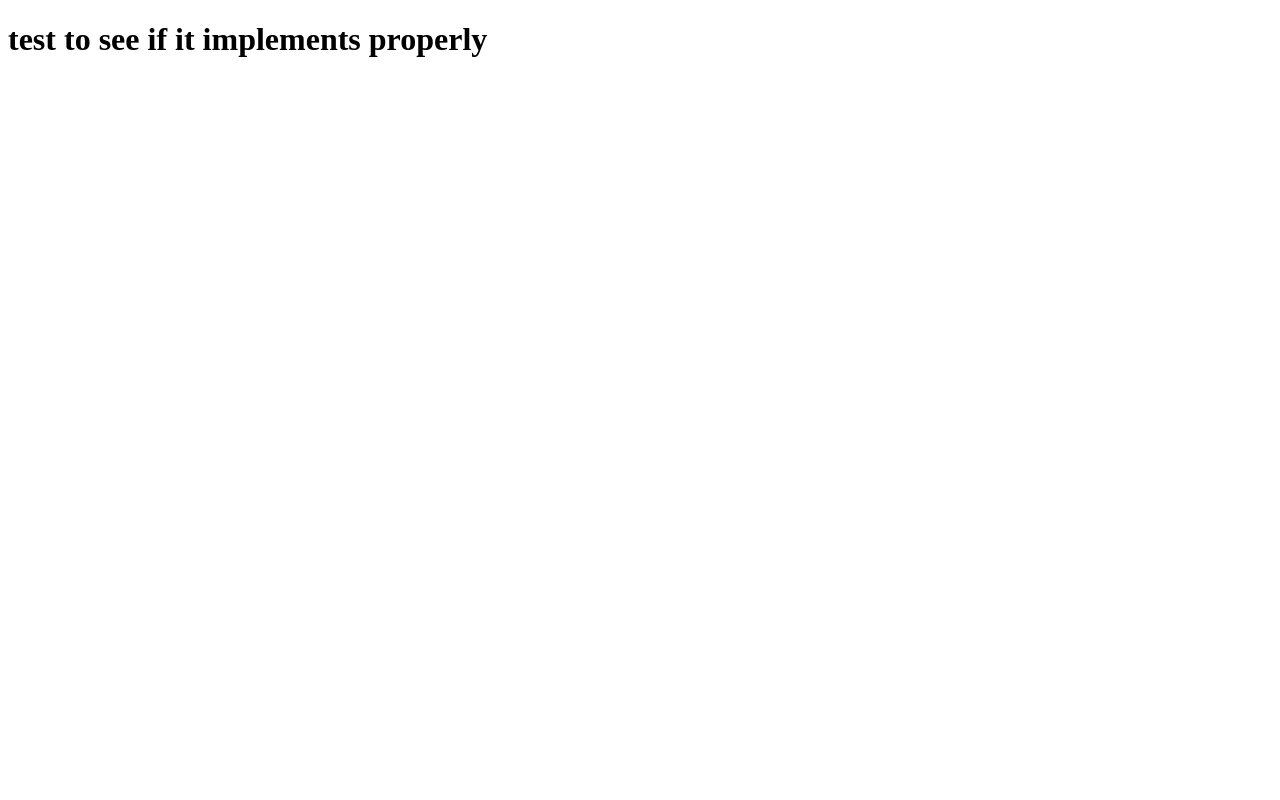
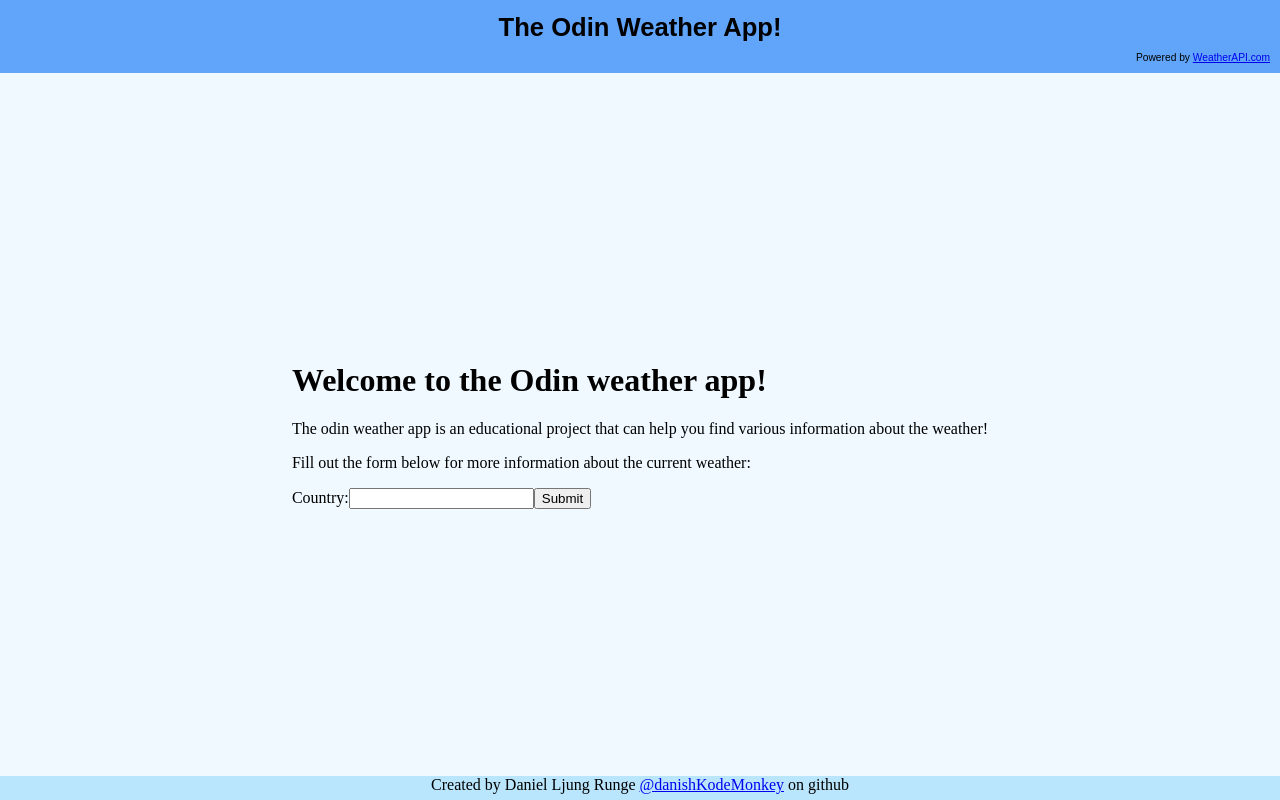
Before and after one commit to DanishKodeMonkey/odin-weatherapp, a website built with webpack: page src/index.html in a window 1280 px wide. Built offline with nearby package versions, Linux system fonts and the light colour scheme.

Commit message:
Initial content for web app and styling

```diff
--- a/package.json
+++ b/package.json
@@ -26,5 +26,8 @@
     "webpack": "^5.90.3",
     "webpack-cli": "^5.1.4",
     "webpack-dev-server": "^5.0.2"
+  },
+  "dependencies": {
+    "@fontsource-variable/josefin-sans": "^5.0.20"
   }
 }
--- a/src/index.html
+++ b/src/index.html
@@ -8,6 +8,47 @@
 		<title><%= htmlWebpackPlugin.options.title %></title>
 	</head>
 	<body>
-		<h1>test to see if it implements properly</h1>
+		<header>
+			<span class="header-title">The Odin Weather App!</span>
+			<p class="credits">
+				Powered by
+				<a
+					href="https://www.weatherapi.com/"
+					title="Free Weather API"
+					>WeatherAPI.com</a
+				>
+			</p>
+		</header>
+		<main>
+			<div
+				class="content"
+				id="introduction">
+				<h1>Welcome to the Odin weather app!</h1>
+				<p>
+					The odin weather app is an educational project that can help you find
+					various information about the weather!
+				</p>
+				<p>
+					Fill out the form below for more information about the current
+					weather:
+				</p>
+				<form>
+					<label for="country">Country:</label
+					><input
+						type="text"
+						required /><input
+						type="button"
+						value="Submit" />
+				</form>
+			</div>
+			<div
+				class="weatherData"
+				id="weather"></div>
+		</main>
+		<footer>
+			Created by Daniel Ljung Runge
+			<a href="https://github.com/DanishKodeMonkey">@danishKodeMonkey</a> on
+			github
+		</footer>
 	</body>
 </html>
--- a/src/style.css
+++ b/src/style.css
@@ -0,0 +1,51 @@
+:root{
+    --main-bg-color: #f0f9ff;
+    --secondary-bg-color: #60a5fa;
+    --tertiary-bg-color: #bae6fd;
+    --title-font-size: clamp(20px, 2vw, 300px);
+    --subtitle-font-size: clamp(10px, 0.8vw, 100px);
+
+}
+
+body, html{
+    margin:0;
+    padding:0;
+    background-color: var(--main-bg-color);
+    display: flex;
+    flex-direction: column;
+    justify-content: space-between;
+    align-items: center;
+    height:100vh;
+}
+
+
+header{
+    height:auto;
+    width: 100vw;
+    display: flex;
+    flex-direction: column;
+    align-items: center;
+    background-color: var(--secondary-bg-color);
+    font-family:'Josefin Sans Variable', sans-serif;
+    >.header-title{
+        font-size: var(--title-font-size);
+        font-weight: 900;
+        margin-top: 1%;
+
+    }
+    >.credits{
+        font-size: var(--subtitle-font-size);
+        align-self: end;
+        margin-right:10px;
+    }
+}
+
+main{
+    height:auto;
+
+}
+footer{height: 3%;
+    width: 100vw;
+    text-align: center;
+    background-color: var(--tertiary-bg-color);
+}
```
Also changed, not shown: dist/4846942262c198970acb.woff2 (added), dist/8385654ecd5468d0309b.woff2 (added), dist/e246e3e295a883815691.woff2 (added), dist/index.html, dist/main.js, 1 other file.
